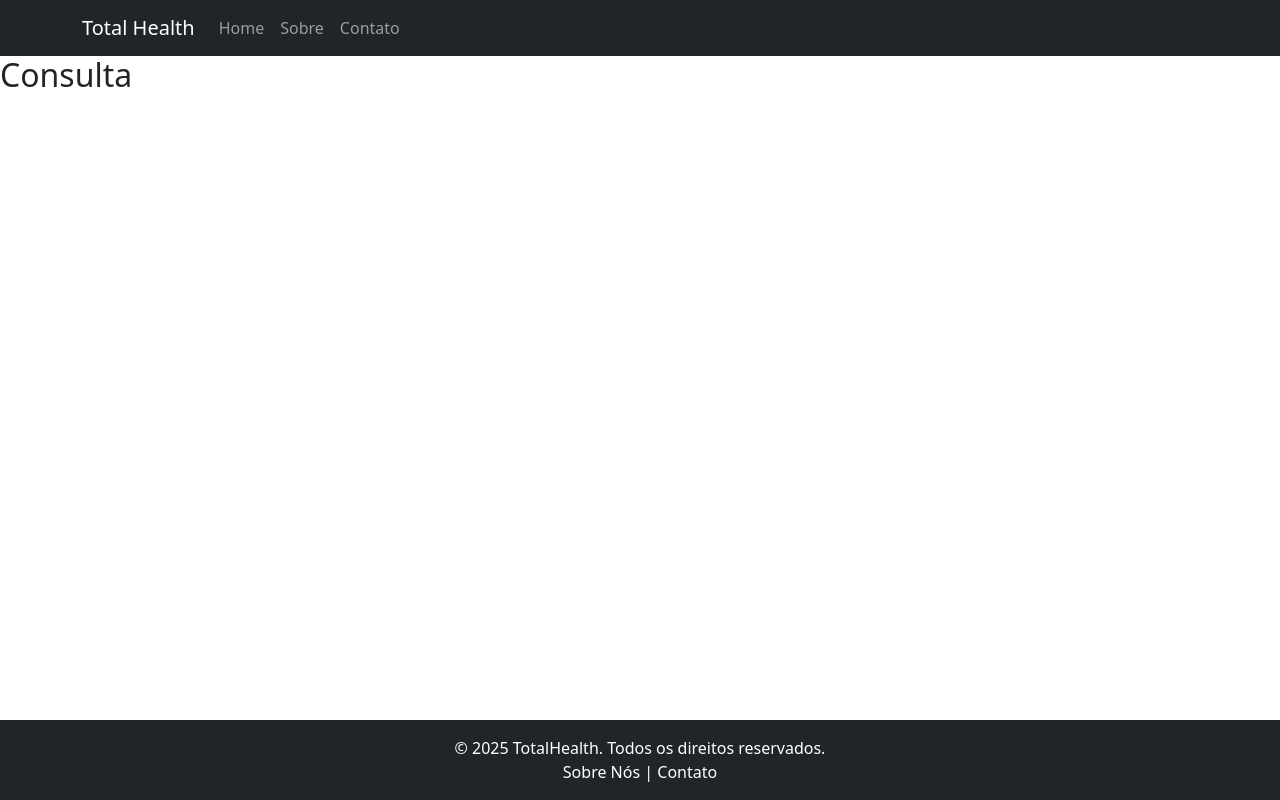
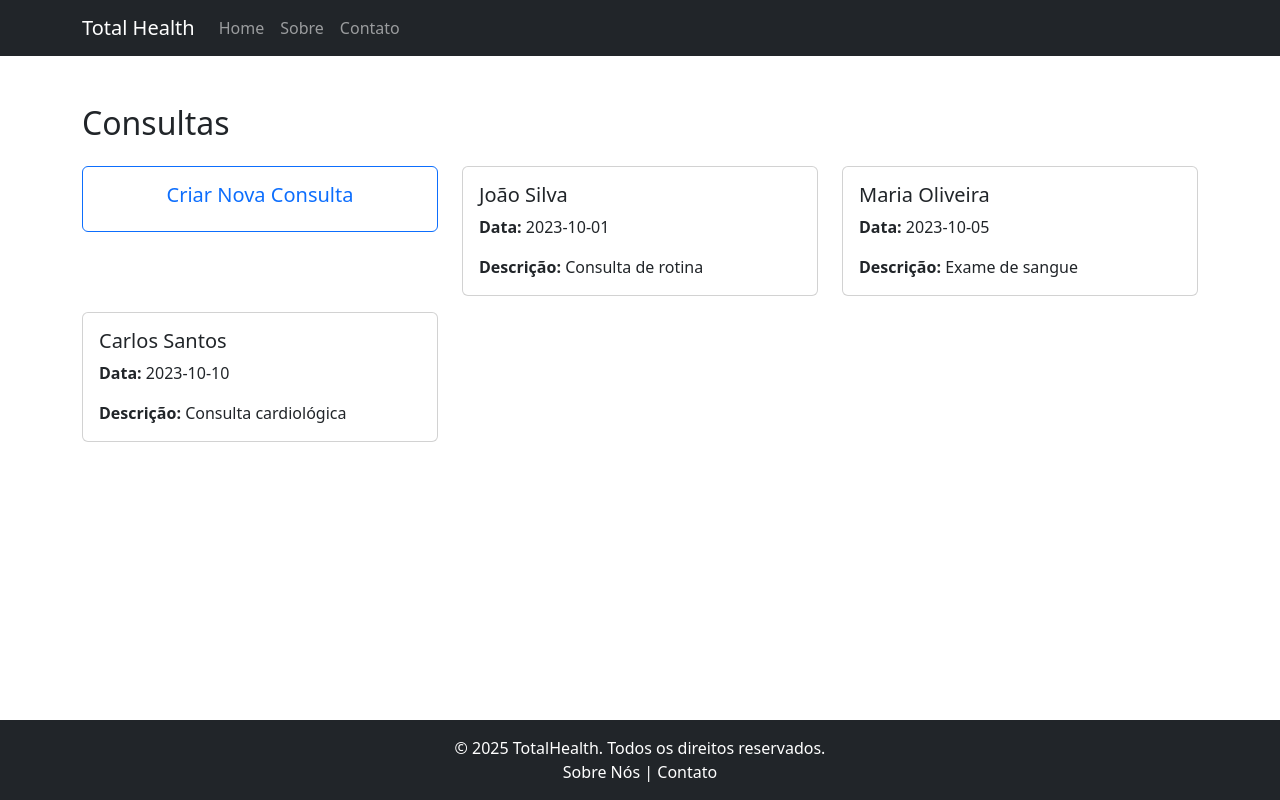
Before and after one commit to ItaloSenai2A/total-health, a React (Vite) app: page /consulta in a window 1280 px wide. Built offline with nearby package versions, Linux system fonts and the light colour scheme.

Commit message:
criação das consultas

```diff
--- a/src/App.jsx
+++ b/src/App.jsx
@@ -20,6 +20,7 @@ import Consulta from "./pages/Consulta";
 import Agendamento from "./pages/Agendamento";
 import Sair from "./pages/Sair";
 import NaoEncontrado from "./pages/NaoEncontrado";
+import NovaConsulta from "./pages/NovaConsulta";
 
 const Home = () => {
   return (
@@ -155,6 +156,7 @@ function App() {
           <Route path="/agendamento" element={<Agendamento />} />
           <Route path="/sair" element={<Sair />} />
           <Route path="*" element={<NaoEncontrado />} />
+          <Route path="/consulta/nova" element={<NovaConsulta />} />
         </Routes>
       </main>
       <Footer />
--- a/src/pages/Consulta.jsx
+++ b/src/pages/Consulta.jsx
@@ -1,9 +1,51 @@
-
+import { useNavigate } from "react-router";
 
 const Consulta = () => {
+  const navigate = useNavigate();
+
+  // Exemplo de consultas cadastradas
+  const consultas = [
+    { id: 1, paciente: "João Silva", data: "2023-10-01", descricao: "Consulta de rotina" },
+    { id: 2, paciente: "Maria Oliveira", data: "2023-10-05", descricao: "Exame de sangue" },
+    { id: 3, paciente: "Carlos Santos", data: "2023-10-10", descricao: "Consulta cardiológica" },
+  ];
+
   return (
-    <h2>Consulta</h2>
-  )
-}
+    <div className="container mt-5">
+      <h2 className="mb-4">Consultas</h2>
+      <div className="row">
+        {/* Card para criar nova consulta */}
+        <div className="col-md-4 mb-3">
+          <div
+            className="card text-center border-primary"
+            style={{ cursor: "pointer" }}
+            onClick={() => navigate("/consulta/nova")}
+          >
+            <div className="card-body">
+              <h5 className="card-title text-primary">Criar Nova Consulta</h5>
+            </div>
+          </div>
+        </div>
 
-export default Consulta
+        {/* Cards para consultas cadastradas */}
+        {consultas.map((consulta) => (
+          <div className="col-md-4 mb-3" key={consulta.id}>
+            <div className="card">
+              <div className="card-body">
+                <h5 className="card-title">{consulta.paciente}</h5>
+                <p className="card-text">
+                  <strong>Data:</strong> {consulta.data}
+                </p>
+                <p className="card-text">
+                  <strong>Descrição:</strong> {consulta.descricao}
+                </p>
+              </div>
+            </div>
+          </div>
+        ))}
+      </div>
+    </div>
+  );
+};
+
+export default Consulta;
--- /dev/null
+++ b/src/pages/NovaConsulta.jsx
@@ -0,0 +1,9 @@
+
+
+const NovaConsulta = () => {
+  return (
+    <div>NovaConsulta</div>
+  )
+}
+
+export default NovaConsulta
```
